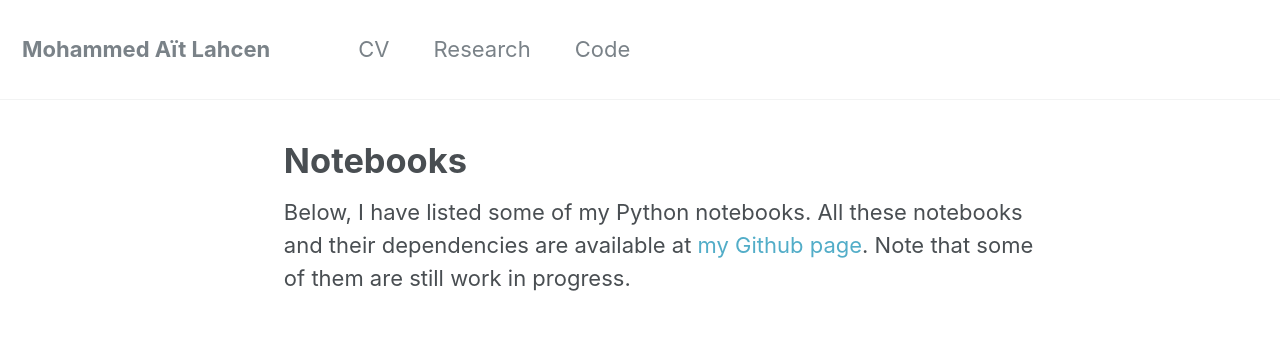
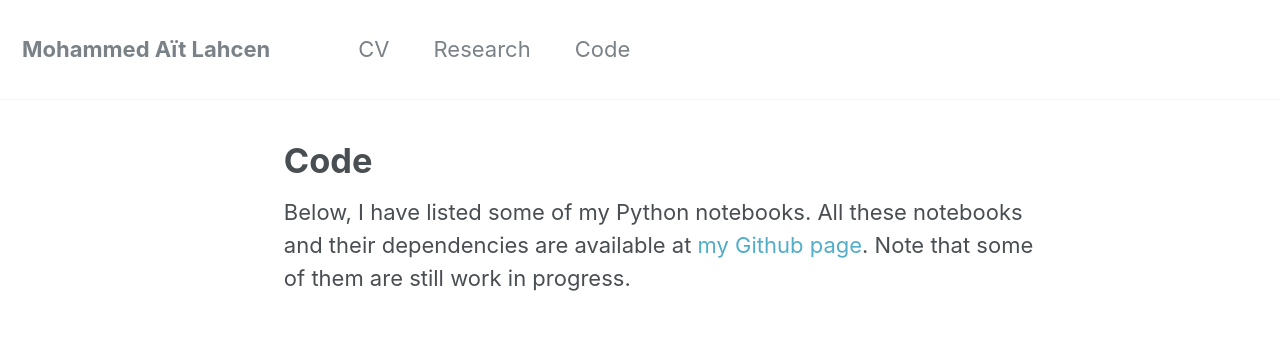
Before and after one commit to maitlahcen/maitlahcen.github.io, a Jekyll site: the page built from _pages/nb.md, in a window 1280 px wide. Shown: the top 338 px of the page. Built offline with Jekyll 4.4.1, drawn with Linux system fonts in a browser that asks for light colours.

Commit message:
Update nb.md

```diff
--- a/_pages/nb.md
+++ b/_pages/nb.md
@@ -1,7 +1,7 @@
 ---
-title: "Notebooks"
+title: "Code"
 layout: single
-excerpt: "List of my notebooks"
+excerpt: "List of my Python notebooks"
 sitemap: true
 permalink: /nb
 ---
```
